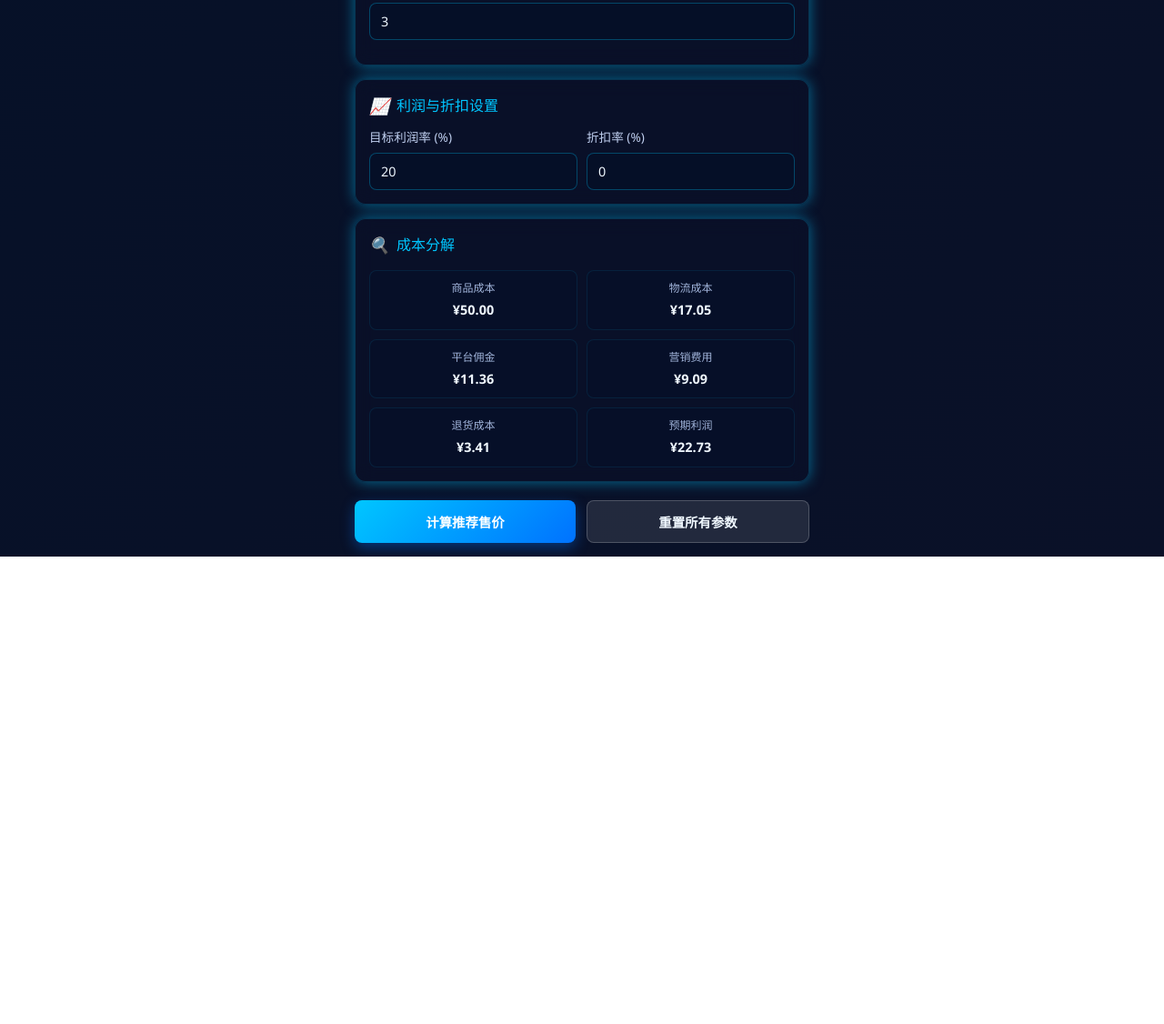
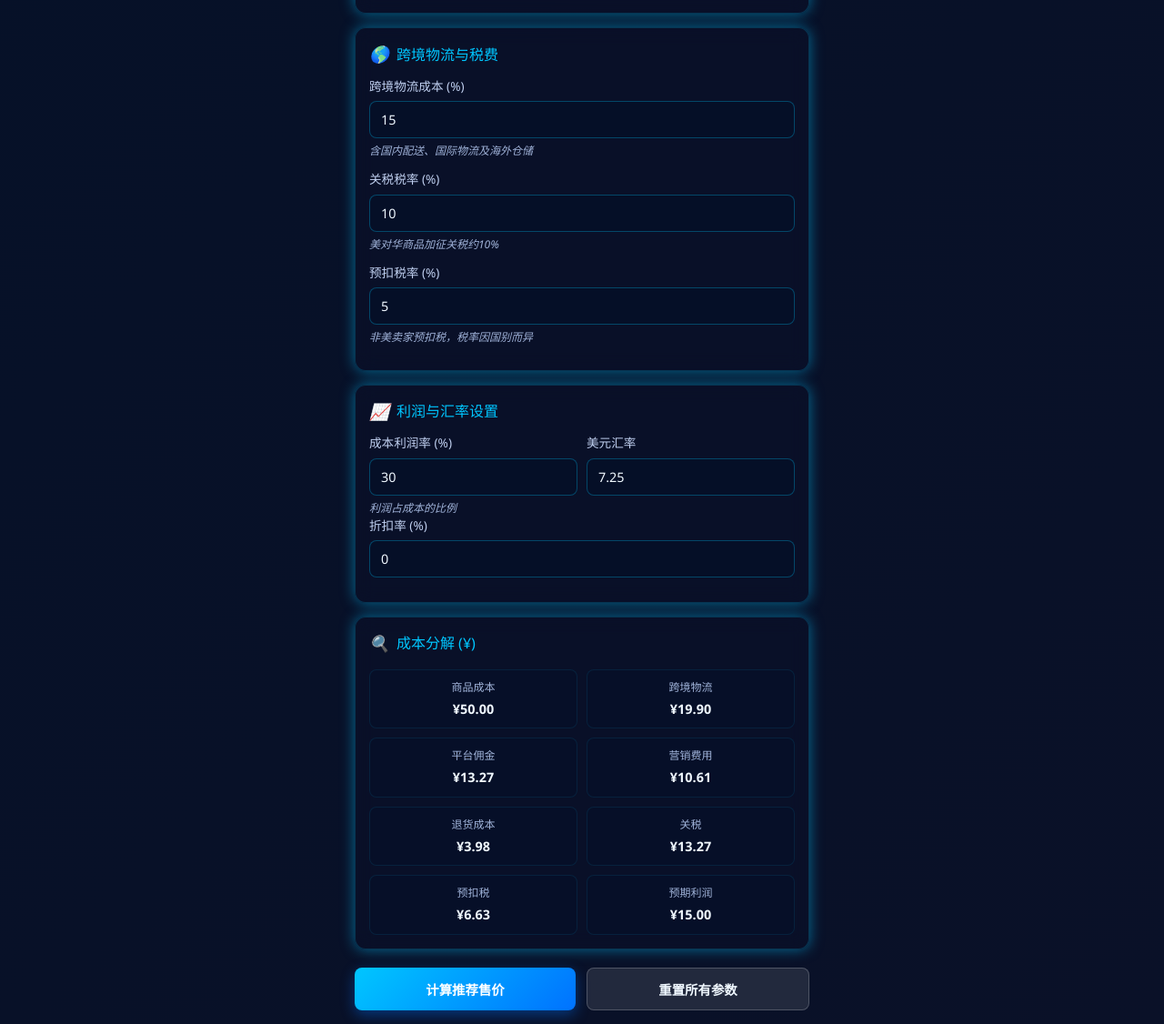
Before and after one commit to rainfu/iconplus, a plain HTML site: page index.html in a window 1280 px wide. Shown: the part 797-1923 px from the top of the page at 91% size. Before the commit the page ends 1409 px from the top, so only its background shows below. Drawn offline with Linux system fonts and the light colour scheme.

Commit message:
更新 index.html

```diff
--- a/index.html
+++ b/index.html
@@ -3,7 +3,7 @@
 <head>
     <meta charset="UTF-8">
     <meta name="viewport" content="width=device-width, initial-scale=1.0">
-    <title>TK商户售价计算器</title>
+    <title>TikTok美区全托管售价计算器</title>
     <style>
         :root {
             --primary: #00c6ff;
@@ -234,6 +234,13 @@
             margin-bottom: 0;
         }
 
+        .info-note {
+            font-size: 0.75rem;
+            color: #a0b3d9;
+            margin-top: 5px;
+            font-style: italic;
+        }
+
         @media (max-width: 480px) {
             body {
                 padding: 12px;
@@ -277,8 +284,8 @@
 <body>
     <div class="container">
         <header>
-            <h1>TK商户售价计算器</h1>
-            <p class="subtitle">智能成本定价 · 利润最大化</p>
+            <h1>TikTok美区全托管售价计算器</h1>
+            <p class="subtitle">成本利润率模式 · 精准定价</p>
         </header>
 
         <div class="card">
@@ -292,24 +299,21 @@
 
             <!-- 结果显示在成本价下方 -->
             <div class="result-card pulse">
-                <div class="result-label">推荐售价</div>
-                <div class="result-value" id="recommendedPrice">¥0.00</div>
-                <div class="result-label">最终利润</div>
+                <div class="result-label">推荐售价 ($)</div>
+                <div class="result-value" id="recommendedPrice">$0.00</div>
+                <div class="result-label">最终利润 (¥)</div>
                 <div class="profit-value" id="finalProfit">¥0.00</div>
             </div>
         </div>
 
         <div class="card">
             <div class="card-title">
-                <i>📊</i> 成本比例设置
-            </div>
-            <div class="input-group">
-                <label for="logisticsRate">物流成本 (%)</label>
-                <input type="number" id="logisticsRate" value="15" min="0" max="100" step="0.1" placeholder="物流成本比例">
+                <i>📊</i> TikTok平台费用
             </div>
             <div class="input-group">
                 <label for="platformRate">平台佣金 (%)</label>
                 <input type="number" id="platformRate" value="10" min="0" max="100" step="0.1" placeholder="平台佣金比例">
+                <div class="info-note">美区全托管平台佣金通常为8-15%</div>
             </div>
             <div class="input-group">
                 <label for="marketingRate">营销费用 (%)</label>
@@ -323,23 +327,49 @@
 
         <div class="card">
             <div class="card-title">
-                <i>📈</i> 利润与折扣设置
+                <i>🌎</i> 跨境物流与税费
+            </div>
+            <div class="input-group">
+                <label for="logisticsRate">跨境物流成本 (%)</label>
+                <input type="number" id="logisticsRate" value="15" min="0" max="100" step="0.1" placeholder="跨境物流成本比例">
+                <div class="info-note">含国内配送、国际物流及海外仓储</div>
+            </div>
+            <div class="input-group">
+                <label for="tariffRate">关税税率 (%)</label>
+                <input type="number" id="tariffRate" value="10" min="0" max="100" step="0.1" placeholder="关税税率">
+                <div class="info-note">美对华商品加征关税约10%</div>
+            </div>
+            <div class="input-group">
+                <label for="withholdingRate">预扣税率 (%)</label>
+                <input type="number" id="withholdingRate" value="5" min="0" max="100" step="0.1" placeholder="预扣税率">
+                <div class="info-note">非美卖家预扣税，税率因国别而异</div>
+            </div>
+        </div>
+
+        <div class="card">
+            <div class="card-title">
+                <i>📈</i> 利润与汇率设置
             </div>
             <div class="compact-row">
                 <div class="input-group">
-                    <label for="profitRate">目标利润率 (%)</label>
-                    <input type="number" id="profitRate" value="20" min="0" max="100" step="0.1" placeholder="目标利润率">
+                    <label for="profitRate">成本利润率 (%)</label>
+                    <input type="number" id="profitRate" value="30" min="0" max="1000" step="0.1" placeholder="成本利润率">
+                    <div class="info-note">利润占成本的比例</div>
+                </div>
+                <div class="input-group">
+                    <label for="exchangeRate">美元汇率</label>
+                    <input type="number" id="exchangeRate" value="7.25" min="0" step="0.01" placeholder="美元汇率">
+                </div>
             </div>
             <div class="input-group">
                 <label for="discountRate">折扣率 (%)</label>
                 <input type="number" id="discountRate" value="0" min="0" max="100" step="0.1" placeholder="折扣率">
             </div>
         </div>
-        </div>
 
         <div class="card">
             <div class="card-title">
-                <i>🔍</i> 成本分解
+                <i>🔍</i> 成本分解 (¥)
             </div>
             <div class="breakdown">
                 <div class="breakdown-item">
@@ -347,7 +377,7 @@
                     <div class="breakdown-value" id="breakdownCost">¥0.00</div>
                 </div>
                 <div class="breakdown-item">
-                    <div class="breakdown-label">物流成本</div>
+                    <div class="breakdown-label">跨境物流</div>
                     <div class="breakdown-value" id="breakdownLogistics">¥0.00</div>
                 </div>
                 <div class="breakdown-item">
@@ -363,6 +393,14 @@
                     <div class="breakdown-value" id="breakdownReturn">¥0.00</div>
                 </div>
                 <div class="breakdown-item">
+                    <div class="breakdown-label">关税</div>
+                    <div class="breakdown-value" id="breakdownTariff">¥0.00</div>
+                </div>
+                <div class="breakdown-item">
+                    <div class="breakdown-label">预扣税</div>
+                    <div class="breakdown-value" id="breakdownWithholding">¥0.00</div>
+                </div>
+                <div class="breakdown-item">
                     <div class="breakdown-label">预期利润</div>
                     <div class="breakdown-value" id="breakdownProfit">¥0.00</div>
                 </div>
@@ -376,7 +414,7 @@
     </div>
 
     <script>
-        // 主要计算函数
+        // 主要计算函数 - 基于成本利润率
         function calculatePrice() {
             // 获取输入值
             const costPrice = parseFloat(document.getElementById('costPrice').value) || 0;
@@ -384,8 +422,11 @@
             const platformRate = parseFloat(document.getElementById('platformRate').value) || 0;
             const marketingRate = parseFloat(document.getElementById('marketingRate').value) || 0;
             const returnRate = parseFloat(document.getElementById('returnRate').value) || 0;
+            const tariffRate = parseFloat(document.getElementById('tariffRate').value) || 0;
+            const withholdingRate = parseFloat(document.getElementById('withholdingRate').value) || 0;
             const profitRate = parseFloat(document.getElementById('profitRate').value) || 0;
             const discountRate = parseFloat(document.getElementById('discountRate').value) || 0;
+            const exchangeRate = parseFloat(document.getElementById('exchangeRate').value) || 7.25;
 
             // 验证输入有效性
             if (costPrice < 0) {
@@ -393,35 +434,39 @@
                 return;
             }
 
-            // 计算总成本率（除了商品成本本身）
-            const totalCostRate = logisticsRate + platformRate + marketingRate + returnRate;
+            // 计算利润金额（基于成本利润率）
+            const profitAmount = costPrice * (profitRate / 100);
 
-            // 检查总比例是否超过100%
-            if (totalCostRate + profitRate >= 100) {
-                alert('总成本率和利润率之和不能超过100%');
-                return;
-            }
+            // 计算总成本（商品成本 + 预期利润）
+            const totalCostWithProfit = costPrice + profitAmount;
 
-            // 计算推荐售价（基于成本加成定价方法）
-            // 价格 = 成本价 / (1 - 总成本率 - 目标利润率)
-            const recommendedPrice = costPrice / (1 - totalCostRate/100 - profitRate/100);
+            // 计算各项费用占售价的百分比总和
+            const totalFeeRate = (logisticsRate + platformRate + marketingRate + returnRate + tariffRate + withholdingRate) / 100;
+
+            // 计算推荐售价（人民币）
+            // 售价 = (商品成本 + 预期利润) / (1 - 总费用率)
+            const recommendedPriceCNY = totalCostWithProfit / (1 - totalFeeRate);
 
             // 应用折扣
-            const finalPrice = recommendedPrice * (1 - discountRate/100);
+            const finalPriceCNY = recommendedPriceCNY * (1 - discountRate/100);
+
+            // 转换为美元
+            const finalPriceUSD = finalPriceCNY / exchangeRate;
 
             // 计算各项成本金额
-            const logisticsCost = finalPrice * (logisticsRate/100);
-            const platformCost = finalPrice * (platformRate/100);
-            const marketingCost = finalPrice * (marketingRate/100);
-            const returnCost = finalPrice * (returnRate/100);
-            const profitAmount = finalPrice * (profitRate/100);
+            const logisticsCost = finalPriceCNY * (logisticsRate/100);
+            const platformCost = finalPriceCNY * (platformRate/100);
+            const marketingCost = finalPriceCNY * (marketingRate/100);
+            const returnCost = finalPriceCNY * (returnRate/100);
+            const tariffCost = finalPriceCNY * (tariffRate/100);
+            const withholdingCost = finalPriceCNY * (withholdingRate/100);
 
             // 计算最终利润（售价减去所有成本和费用）
-            const totalCost = costPrice + logisticsCost + platformCost + marketingCost + returnCost;
-            const netProfit = finalPrice - totalCost;
+            const totalCost = costPrice + logisticsCost + platformCost + marketingCost + returnCost + tariffCost + withholdingCost;
+            const netProfit = finalPriceCNY - totalCost;
 
             // 更新显示结果
-            document.getElementById('recommendedPrice').textContent = '¥' + finalPrice.toFixed(2);
+            document.getElementById('recommendedPrice').textContent = '$' + finalPriceUSD.toFixed(2);
             const finalProfitElement = document.getElementById('finalProfit');
             finalProfitElement.textContent = '¥' + netProfit.toFixed(2);
 
@@ -438,6 +483,8 @@
             document.getElementById('breakdownPlatform').textContent = '¥' + platformCost.toFixed(2);
             document.getElementById('breakdownMarketing').textContent = '¥' + marketingCost.toFixed(2);
             document.getElementById('breakdownReturn').textContent = '¥' + returnCost.toFixed(2);
+            document.getElementById('breakdownTariff').textContent = '¥' + tariffCost.toFixed(2);
+            document.getElementById('breakdownWithholding').textContent = '¥' + withholdingCost.toFixed(2);
             document.getElementById('breakdownProfit').textContent = '¥' + profitAmount.toFixed(2);
         }
 
@@ -448,8 +495,11 @@
             document.getElementById('platformRate').value = '10';
             document.getElementById('marketingRate').value = '8';
             document.getElementById('returnRate').value = '3';
-            document.getElementById('profitRate').value = '20';
+            document.getElementById('tariffRate').value = '10';
+            document.getElementById('withholdingRate').value = '5';
+            document.getElementById('profitRate').value = '30';
             document.getElementById('discountRate').value = '0';
+            document.getElementById('exchangeRate').value = '7.25';
             calculatePrice();
         }
 
```
Lines whose indentation alone changed are shown as unchanged.
